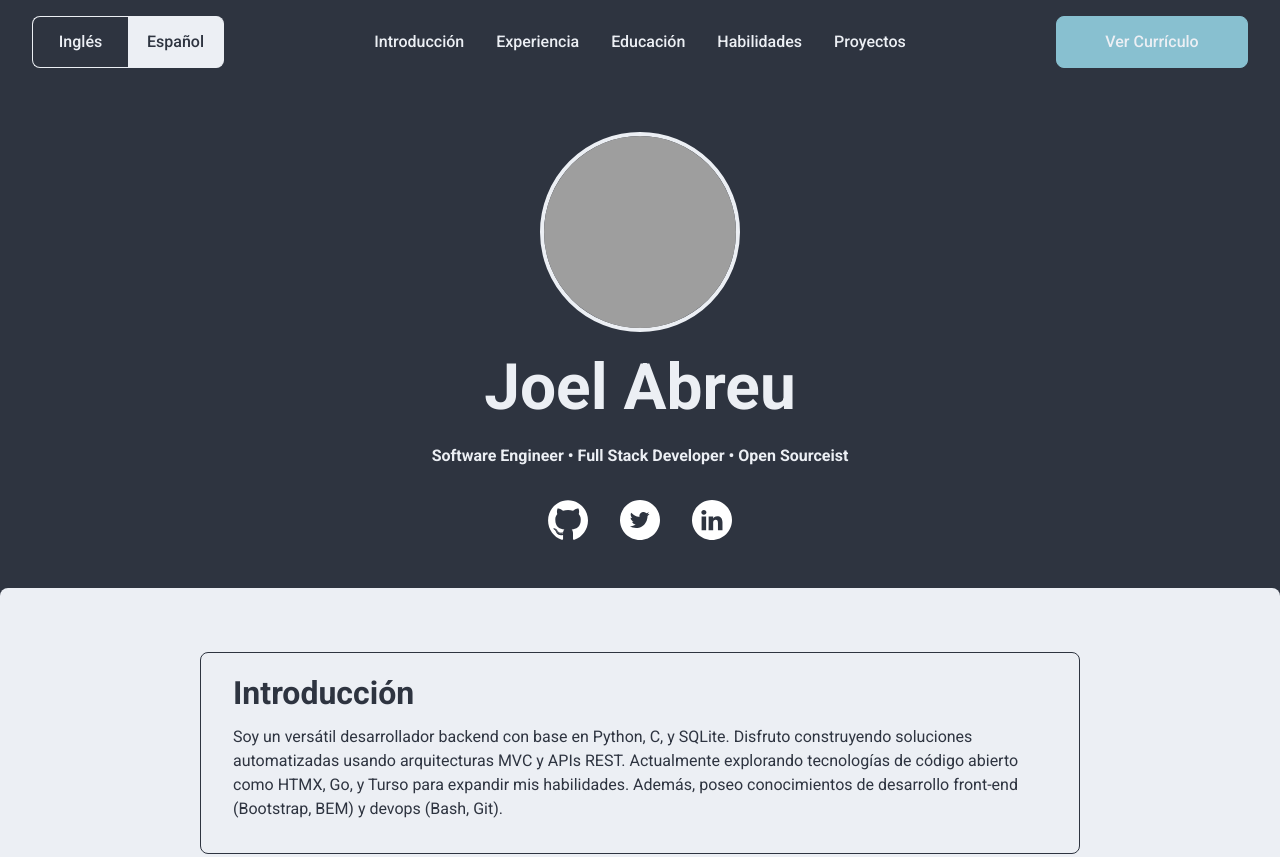
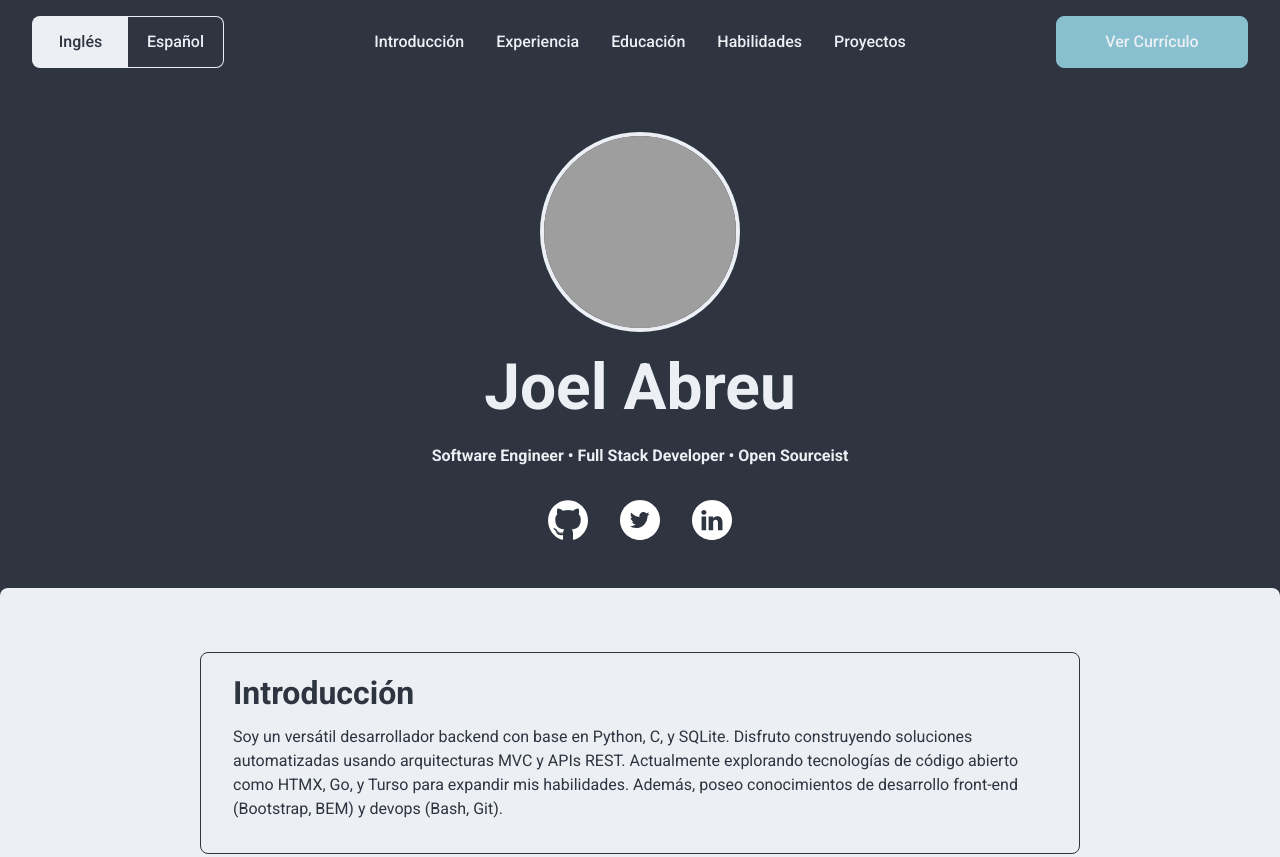
Before and after one commit to joelabreurojas/resume, a plain HTML site: page static/html/alternative.html in a window 1280 px wide. Shown: the top 857 px of the page. Drawn offline with Linux system fonts and the light colour scheme; grey boxes are pictures that could not be loaded.

Commit message:
feat: alternative language buttons

```diff
--- a/static/css/alternative.css
+++ b/static/css/alternative.css
@@ -0,0 +1,18 @@
+nav div :first-child {
+  border-radius: 0.5rem 0 0 0.5rem;
+  color: var(--black);
+  background-color: var(--white);
+  border: 1px solid var(--white);
+  border-right-style: none;
+}
+
+nav div a {
+  width: 100%;
+  border-radius: 0 0.5rem 0.5rem 0rem;
+  text-align: center;
+  align-content: center;
+  color: var(--white);
+  background-color: var(--black);
+  border: 1px solid var(--white);
+  border-left-style: none;
+}
--- a/static/html/alternative.html
+++ b/static/html/alternative.html
@@ -9,6 +9,7 @@
     <link rel="icon" type="image/x-icon" href="../images/favicon.ico" />
     <link rel="stylesheet" href="../css/base.css" />
     <link rel="stylesheet" href="../css/style.css" />
+    <link rel="stylesheet" href="../css/alternative.css" />
     <link rel="preconnect" href="https://fonts.googleapis.com" />
     <link rel="preconnect" href="https://fonts.gstatic.com" crossorigin />
     <link
```
